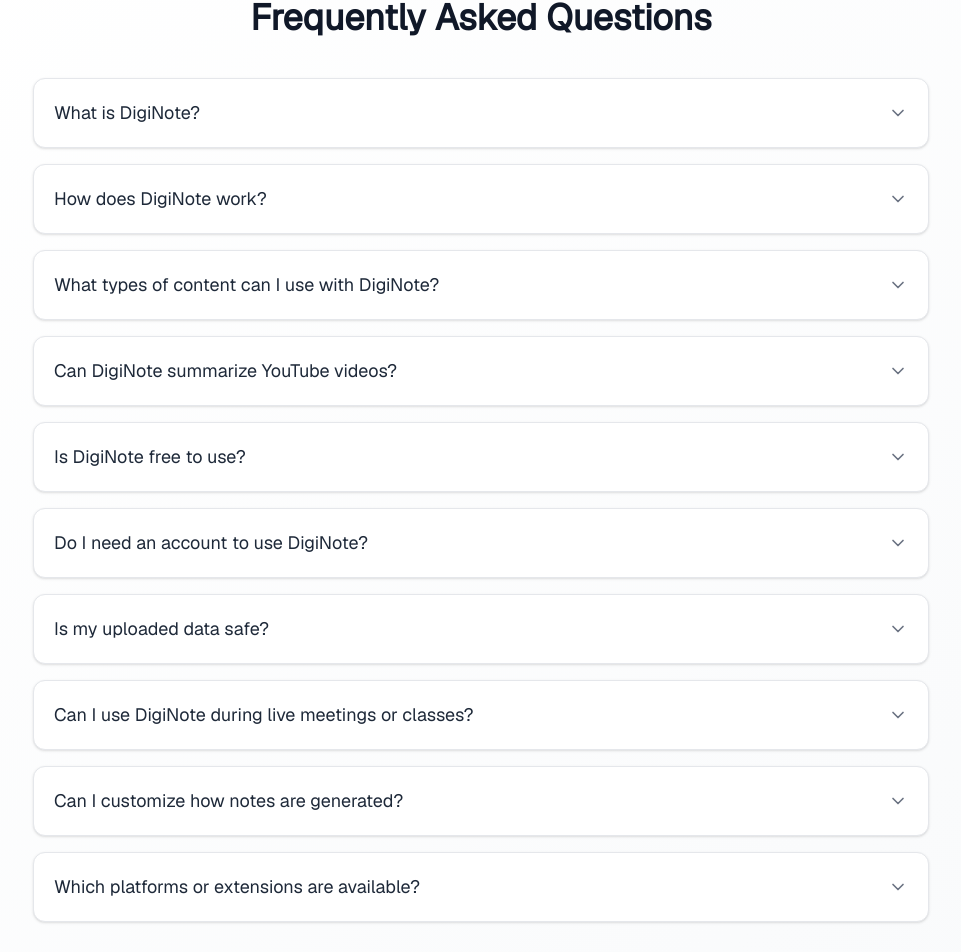
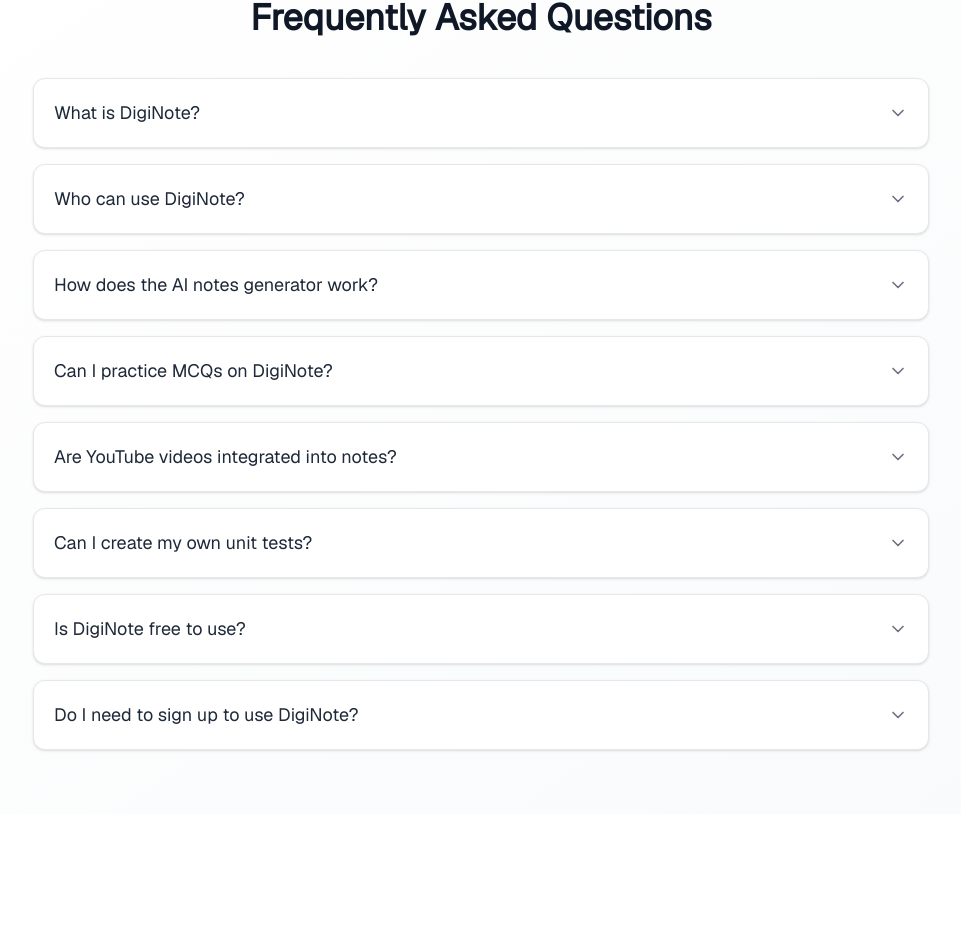
Before and after one commit to diginote2025/diginote, a Next.js app: page / in a window 1280 px wide. Shown: the part 2202-3154 px from the top of the page, without its empty margins (159-1120 px from the left). After the commit the page ends 3016 px from the top, so only its background shows below. Built offline with nearby package versions, Linux system fonts and the light colour scheme.

Commit message:
commit changes

```diff
--- a/src/app/components/FAQ.jsx
+++ b/src/app/components/FAQ.jsx
@@ -5,45 +5,38 @@
  const faqs = [
   {
     q: "What is DigiNote?",
-      a: "DigiNote is an AI-powered note-making tool that automatically generates summaries and structured notes from videos, audio, PDFs, and text content—designed to accelerate learning and boost retention.",
+    a: "DigiNote is an AI-powered platform that helps students and educators create instant notes, practice MCQs, watch related videos, and build unit tests — all in one place.",
   },
   {
-      q: "How does DigiNote work?",
-      a: "DigiNote uses advanced natural language processing (NLP) to analyze your input content and generate concise, meaningful notes by extracting key points, highlights, and summaries.",
+    q: "Who can use DigiNote?",
+    a: "DigiNote is perfect for school and college students, teachers, and self-learners who want to study smarter, not harder.",
   },
   {
-      q: "What types of content can I use with DigiNote?",
-      a: "You can upload or paste content from YouTube videos, PDFs, audio files, Word documents, and web articles. Support for more formats is continuously being expanded.",
+    q: "How does the AI notes generator work?",
+    a: "You simply enter a topic or chapter name, and DigiNote’s AI will generate concise, easy-to-understand notes based on that subject.",
   },
   {
-      q: "Can DigiNote summarize YouTube videos?",
-      a: "Yes! You can paste a YouTube link and DigiNote will extract the transcript and create a clear, readable summary or structured notes.",
+    q: "Can I practice MCQs on DigiNote?",
+    a: "Yes! DigiNote lets you take chapter-based or mixed MCQ quizzes to test your knowledge and track your improvement.",
+  },
+  {
+    q: "Are YouTube videos integrated into notes?",
+    a: "Absolutely. DigiNote automatically suggests high-quality YouTube videos that match your topic for better visual understanding.",
+  },
+  {
+    q: "Can I create my own unit tests?",
+    a: "Yes. You can either manually select questions or let DigiNote generate a custom unit test with balanced difficulty levels.",
   },
   {
     q: "Is DigiNote free to use?",
-      a: "Yes, DigiNote is free to use and offers core features like summarization, note generation, and keyword extraction at no cost.",
+    a: "Yes, DigiNote offers free access to its core features — no sign-up required to get started.",
   },
   {
-      q: "Do I need an account to use DigiNote?",
-      a: "In most cases, you can start summarizing content without signing up. However, creating an account gives you access to saved notes, history, and more customization options.",
-    },
-    {
-      q: "Is my uploaded data safe?",
-      a: "Absolutely. All uploaded content is encrypted and processed securely. We don’t share or store your data beyond what's necessary to generate your notes.",
-    },
-    {
-      q: "Can I use DigiNote during live meetings or classes?",
-      a: "Live summarization is not yet available, but it’s in development. Currently, you can upload recorded sessions or transcripts to get instant notes.",
-    },
-    {
-      q: "Can I customize how notes are generated?",
-      a: "Yes, DigiNote lets you choose between formats like bullet points, paragraph summaries, or key takeaways. You can also adjust summary length.",
-    },
-    {
-      q: "Which platforms or extensions are available?",
-      a: "DigiNote is available via the web app and Chrome extension. The extension works with platforms like YouTube, Udemy, Coursera, and more.",
+    q: "Do I need to sign up to use DigiNote?",
+    a: "No sign-up is needed for basic use. However, creating an account lets you save notes, quizzes, and track your progress.",
   },
 ];
+
 
   const [openIndex, setOpenIndex] = useState(null);
 
```
Lines whose indentation alone changed are shown as unchanged.
